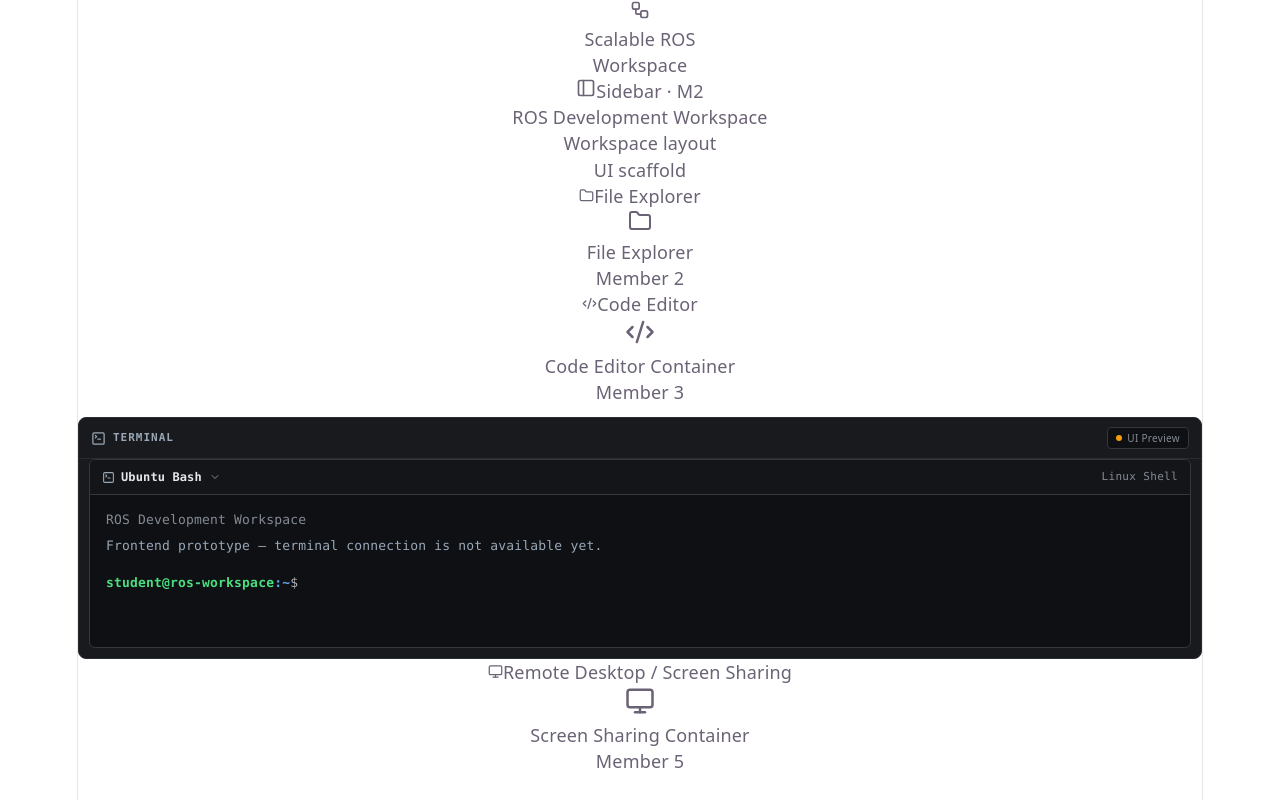
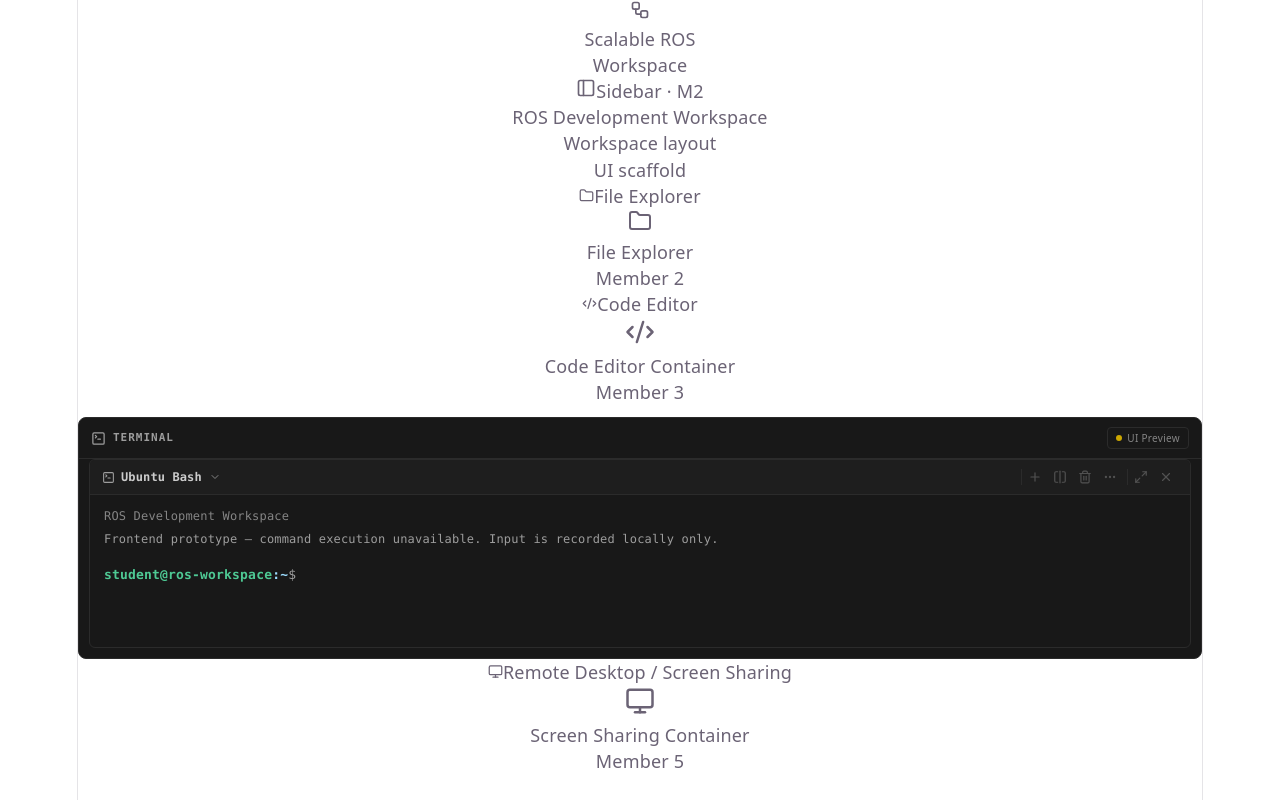
Before and after one commit to Raghavendra0807/Ros-Platform, a React (Vite) app: page / in a window 1280 px wide. Built offline with nearby package versions, Linux system fonts and the light colour scheme.

Commit message:
more features of the terminal

```diff
--- a/src/components/Terminal.jsx
+++ b/src/components/Terminal.jsx
@@ -5,9 +5,16 @@
  * Assigned contributor: Terminal panel — Member 4
  *
  * Purpose:
- *   Renders the Terminal placeholder panel for the Scalable ROS Platform workspace.
- *   UI-only — no shell execution, no WebSocket, no backend connection.
- *   Styled after a Windows Terminal-inspired tab interface embedded in the browser.
+ *   Renders an interactive Terminal placeholder for the Scalable ROS Platform workspace.
+ *   Accepts keyboard input locally (React state only).
+ *   No shell execution, no WebSocket, no backend connection.
+ *   Styled after VS Code Dark Modern / Windows Terminal.
+ *
+ * Functional boundary:
+ *   - Typed text is displayed immediately after the prompt.
+ *   - Enter preserves the submitted line and opens a fresh prompt.
+ *   - No command output is generated or fabricated.
+ *   - Backend integration (ttyd / xterm.js) belongs to a future sprint.
  *
  * Integration note for the integrator (App.jsx owner):
  *   1. import TerminalPanel from './components/Terminal';
@@ -15,32 +22,46 @@
  *      <TerminalPanel />
  */
 
-import { SquareTerminal, ChevronDown } from 'lucide-react';
+import { useState, useRef } from 'react';
+import {
+  SquareTerminal,
+  ChevronDown,
+  Plus,
+  SplitSquareHorizontal,
+  Trash2,
+  MoreHorizontal,
+  Maximize2,
+  X,
+} from 'lucide-react';
 
 /* ─────────────────────────────────────────────────────────────────────────────
-   Design tokens — mirrored from the integrator's established App.jsx palette.
+   Design tokens — VS Code Dark Modern palette.
    Tailwind CSS is NOT required; all values are plain CSS strings.
 ───────────────────────────────────────────────────────────────────────────── */
 const T = {
-  cardBg:       '#181a1d',   /* outer panel surface                  */
-  viewportBg:   '#0e1013',   /* terminal viewport — deepest surface  */
-  tabBarBg:     '#131518',   /* tab-strip surface, slightly lighter  */
-  borderOuter:  '#292c30',   /* panel / header border                */
-  borderInner:  '#34373c',   /* inner dividers, badge outlines       */
-  textPrimary:  '#e5e7eb',   /* main terminal text                   */
-  textSec:      '#9aa7b7',   /* secondary labels, icon tint          */
-  textMuted:    '#858b95',   /* muted / dimmed lines                 */
-  accent:       '#c084fc',   /* cursor accent                        */
-  statusAmber:  '#f59e0b',   /* UI Preview dot                       */
-  promptGreen:  '#4ade80',   /* user@host green — standard bash      */
-  promptBlue:   '#60a5fa',   /* cwd blue                             */
-  mono: "ui-monospace, SFMono-Regular, Menlo, Monaco, Consolas, 'Courier New', monospace",
+  cardBg:      '#181818',   /* outer panel surface — VS Code editor bg      */
+  viewportBg:  '#181818',   /* terminal viewport — same depth as panel      */
+  tabBarBg:    '#1E1E1E',   /* tab strip — one step lighter                 */
+  borderOuter: '#2B2B2B',   /* panel / header border                        */
+  borderInner: '#2B2B2B',   /* inner dividers, badge outlines               */
+  textPrimary: '#CCCCCC',   /* VS Code default foreground                   */
+  textSec:     '#9D9D9D',   /* secondary labels, icon tint                  */
+  textMuted:   '#858585',   /* muted / disabled text                        */
+  focusBlue:   '#0078D4',   /* VS Code blue — toolbar focus ring            */
+  statusAmber: '#CCA700',   /* VS Code warning yellow — UI Preview dot      */
+  promptGreen: '#4EC994',   /* subdued bash user@host green                 */
+  promptCyan:  '#9CDCFE',   /* VS Code variable cyan — cwd path             */
+  caretCol:    '#CCCCCC',   /* neutral cursor — matches primary text        */
+  /* Cascadia Code/Mono first (VS Code / Windows Terminal default);
+     degrades cleanly to Consolas on machines without those fonts installed. */
+  mono: "'Cascadia Code', 'Cascadia Mono', Consolas, 'Courier New', monospace",
 };
 
 /* ─────────────────────────────────────────────────────────────────────────────
    Style map — React inline style objects.
 ───────────────────────────────────────────────────────────────────────────── */
 const S = {
+
   /* ── Outer panel card ── */
   section: {
     marginTop:       '12px',
@@ -54,7 +75,7 @@ const S = {
     flex:            '1 1 auto',
   },
 
-  /* ── Outer panel header bar (40 px, matches other panels) ── */
+  /* ── Outer panel header bar (40 px) ── */
   outerHeader: {
     display:         'flex',
     alignItems:      'center',
@@ -134,7 +155,7 @@ const S = {
     minHeight:       '170px',
   },
 
-  /* ── Windows Terminal-style tab strip ── */
+  /* ── Tab strip ── */
   tabStrip: {
     display:         'flex',
     alignItems:      'center',
@@ -151,10 +172,10 @@ const S = {
     gap:        '6px',
   },
   tabLabel: {
-    fontSize:   '12px',
-    fontWeight: 600,
-    color:      T.textPrimary,
-    whiteSpace: 'nowrap',
+    fontSize:      '12px',
+    fontWeight:    600,
+    color:         T.textPrimary,
+    whiteSpace:    'nowrap',
     letterSpacing: '0.01em',
   },
   tabChevron: {
@@ -162,92 +183,159 @@ const S = {
     marginLeft: '1px',
     flexShrink: 0,
   },
-  tabRight: {
-    fontSize:      '11px',
-    color:         T.textMuted,
-    letterSpacing: '0.03em',
-    whiteSpace:    'nowrap',
-    userSelect:    'none',
+
+  /* Thin separator between tab and toolbar */
+  toolbarDivider: {
+    width:           '1px',
+    height:          '16px',
+    backgroundColor: T.borderInner,
+    flexShrink:      0,
+    marginLeft:      '4px',
   },
 
-  /* ── Viewport body ── */
-  body: {
-    flex:       '1 1 auto',
-    padding:    '14px 16px',
-    overflowY:  'auto',
-    color:      T.textPrimary,
-    textAlign:  'left',            /* override #root { text-align: center } in index.css */
+  /* Toolbar icon group */
+  toolbarGroup: {
+    display:    'flex',
+    alignItems: 'center',
+    gap:        '1px',
+    flexShrink: 0,
   },
 
-  /* Dimmed context line — same size as body for monospace rhythm */
+  /* Individual toolbar button — disabled / prototype */
+  toolBtn: {
+    display:         'inline-flex',
+    alignItems:      'center',
+    justifyContent:  'center',
+    width:           '24px',
+    height:          '24px',
+    padding:         '0',
+    border:          'none',
+    borderRadius:    '3px',
+    backgroundColor: 'transparent',
+    color:           T.textMuted,
+    opacity:         0.5,
+    cursor:          'default',
+    flexShrink:      0,
+    transition:      'background-color 0.1s ease',
+  },
+
+  /* ── Viewport body (scrollable terminal area) ── */
+  body: {
+    flex:      '1 1 auto',
+    padding:   '12px 14px 14px',
+    overflowY: 'auto',
+    color:     T.textPrimary,
+    textAlign: 'left',         /* override #root { text-align: center } in index.css */
+    cursor:    'text',         /* communicate that the area accepts text input */
+  },
+
+  /* Context line — muted, top of body */
   contextLine: {
-    fontSize:     '13px',
+    fontSize:     '12px',
     color:        T.textMuted,
-    marginBottom: '4px',
+    marginBottom: '3px',
     userSelect:   'none',
   },
 
-  /* Prototype notice — one step below context, above prompt */
+  /* Prototype notice */
   noticeLine: {
-    fontSize:     '13px',
+    fontSize:     '12px',
     color:        T.textSec,
-    marginBottom: '16px',
+    marginBottom: '14px',
+    userSelect:   'none',
   },
 
-  /* Prompt row — flex, all tokens flush against each other */
+  /* ── Prompt shared styles ── */
   promptRow: {
     display:    'flex',
     alignItems: 'center',
-    flexWrap:   'wrap',
+    flexWrap:   'nowrap',        /* keep prompt on one line */
+    minWidth:   '0',
   },
-  /* green: student@ros-workspace */
   promptUser: {
     color:      T.promptGreen,
     fontWeight: 600,
+    flexShrink: 0,
   },
-  /* blue accent: :~ */
   promptCwd: {
-    color:      T.promptBlue,
+    color:      T.promptCyan,
     fontWeight: 600,
+    flexShrink: 0,
   },
-  /* neutral: $ with a single space before cursor */
   promptSym: {
-    color:        T.textPrimary,
-    opacity:      0.75,
-    marginRight:  '4px',
+    color:       T.textPrimary,
+    opacity:     0.75,
+    marginRight: '4px',
+    flexShrink:  0,
   },
-  cursor: {
-    display:         'inline-block',
-    width:           '8px',
-    height:          '15px',
-    backgroundColor: T.accent,
-    verticalAlign:   'middle',
-    animation:       'ros-terminal-blink 1.1s step-end infinite',
-    borderRadius:    '1px',
+
+  /* ── History lines (submitted, read-only) ── */
+  historyLine: {
+    display:    'flex',
+    alignItems: 'center',
+    flexWrap:   'wrap',
+    lineHeight: '1.65',
+  },
+  historyText: {
+    color:     T.textPrimary,
+    whiteSpace: 'pre',
+  },
+
+  /* ── Live input field ── */
+  termInput: {
+    flex:            '1 1 auto',
+    minWidth:        '1px',      /* prevent input collapsing to zero width */
+    maxWidth:        '100%',
+    background:      'transparent',
+    border:          'none',
+    outline:         'none',
+    color:           T.textPrimary,
+    fontFamily:      T.mono,
+    fontSize:        '13px',
+    lineHeight:      '1.65',
+    padding:         '0',
+    margin:          '0',
+    caretColor:      T.caretCol, /* neutral #CCCCCC cursor — not purple */
+    whiteSpace:      'pre',
   },
 };
 
-/* ── Cursor keyframe injected once ── */
-const BLINK_CSS = `
-  @keyframes ros-terminal-blink {
-    0%, 100% { opacity: 1; }
-    50%       { opacity: 0; }
+/* ─────────────────────────────────────────────────────────────────────────────
+   Injected CSS — toolbar hover / focus states + custom scrollbar.
+   Keeps all interactive styles out of inline objects where :pseudo unsupported.
+───────────────────────────────────────────────────────────────────────────── */
+const TERMINAL_CSS = `
+  /* VS Code Dark Modern hover */
+  .ros-tb-btn:hover { background-color: #252526; }
+  /* Keyboard focus ring — VS Code accent blue */
+  .ros-tb-btn:focus-visible {
+    outline: 1px solid #0078D4;
+    outline-offset: 1px;
+    border-radius: 3px;
   }
+  /* Slim scrollbar for the terminal body */
+  .ros-terminal-body::-webkit-scrollbar { width: 6px; }
+  .ros-terminal-body::-webkit-scrollbar-track { background: transparent; }
+  .ros-terminal-body::-webkit-scrollbar-thumb {
+    background: #2B2B2B;
+    border-radius: 3px;
+  }
+  /* Remove browser default focus ring from the input; caret handles feedback */
+  .ros-term-input { outline: none; }
 `;
 
-function BlinkStyle() {
-  return <style>{BLINK_CSS}</style>;
+function TerminalStyles() {
+  return <style>{TERMINAL_CSS}</style>;
 }
 
 /* ─────────────────────────────────────────────────────────────────────────────
    Sub-components
 ───────────────────────────────────────────────────────────────────────────── */
 
-/** Outer panel header — matches the card header pattern of all other panels */
+/** Outer panel header — 40 px, matches teammate panel card pattern */
 function OuterHeader() {
   return (
     <div style={S.outerHeader}>
-      {/* Left: icon + TERMINAL label */}
       <div style={S.outerHeaderLeft}>
         <SquareTerminal
           size={15}
@@ -256,10 +344,8 @@ function OuterHeader() {
         />
         <span style={S.outerHeaderTitle}>Terminal</span>
       </div>
-
-      {/* Right: UI Preview badge */}
       <div style={S.outerHeaderRight}>
-        <span style={S.uiBadge} title="UI prototype — no backend connection">
+        <span style={S.uiBadge} title="UI prototype — command execution not connected">
           <span style={S.uiBadgeDot} />
           UI Preview
         </span>
@@ -268,11 +354,31 @@ function OuterHeader() {
   );
 }
 
-/** Windows Terminal-style tab strip inside the dark viewport card */
+/**
+ * Prototype toolbar button — disabled for this milestone.
+ * Tooltip communicates the future capability without implying it exists.
+ */
+function ToolBtn({ icon: Icon, label, title }) {
+  return (
+    <button
+      style={S.toolBtn}
+      className="ros-tb-btn"
+      title={title}
+      aria-label={label}
+      aria-disabled="true"
+      /* No onClick — intentionally non-functional in UI prototype */
+    >
+      <Icon size={14} aria-hidden="true" />
+    </button>
+  );
+}
+
+/** Windows Terminal-style tab strip with VS Code-inspired toolbar */
 function TabStrip() {
+  const PROTO = '— not available in UI prototype (27 Oct 2026)';
   return (
     <div style={S.tabStrip}>
-      {/* Left: icon · Ubuntu Bash · chevron */}
+      {/* Left: profile selector */}
       <div style={S.tabLeft}>
         <SquareTerminal
           size={13}
@@ -287,46 +393,130 @@ function TabStrip() {
         />
       </div>
 
-      {/* Right: shell type label */}
-      <span style={S.tabRight}>Linux Shell</span>
-    </div>
-  );
-}
-
-/** Scrollable terminal viewport body */
-function ViewportBody() {
-  return (
-    <div style={S.body}>
-      {/* Context label */}
-      <p style={S.contextLine}>ROS Development Workspace</p>
-
-      {/* Prototype notice — clearly marked as placeholder */}
-      <p style={S.noticeLine}>
-        Frontend prototype&nbsp;— terminal connection is not available yet.
-      </p>
-
-      {/* Static illustrative prompt — decorative only, no input or execution */}
-      <div style={S.promptRow} aria-label="Placeholder shell prompt">
-        {/* green  */ }<span style={S.promptUser}>student@ros-workspace</span>
-        {/* blue   */ }<span style={S.promptCwd}>:~</span>
-        {/* symbol */ }<span style={S.promptSym}>$</span>
-        {/* cursor — decorative blink, aria-hidden */}
-        <span style={S.cursor} aria-hidden="true" />
+      {/* Right: action toolbar — all disabled for this milestone */}
+      <div style={S.toolbarGroup} role="toolbar" aria-label="Terminal actions (prototype — unavailable)">
+        <div style={S.toolbarDivider} aria-hidden="true" />
+        <ToolBtn icon={Plus}                  label="New terminal (unavailable)"   title={`New Terminal ${PROTO}`} />
+        <ToolBtn icon={SplitSquareHorizontal} label="Split terminal (unavailable)" title={`Split Terminal ${PROTO}`} />
+        <ToolBtn icon={Trash2}                label="Clear terminal (unavailable)" title={`Clear Terminal ${PROTO}`} />
+        <ToolBtn icon={MoreHorizontal}        label="More actions (unavailable)"   title={`More Actions ${PROTO}`} />
+        <div style={S.toolbarDivider} aria-hidden="true" />
+        <ToolBtn icon={Maximize2}             label="Maximize panel (unavailable)" title={`Maximize Panel ${PROTO}`} />
+        <ToolBtn icon={X}                     label="Close terminal (unavailable)" title={`Close Terminal ${PROTO}`} />
       </div>
     </div>
   );
 }
 
-/** Dark terminal viewport card — tab strip + body */
+/**
+ * Interactive terminal body.
+ *
+ * Accepts keyboard input via a controlled <input> element.
+ * Enter submits the current line to local history (no command execution).
+ * All output is strictly local React state — no shell, no eval, no network.
+ */
+function TerminalBody() {
+  const [history, setHistory] = useState([]); /* submitted prompt lines */
+  const [input,   setInput]   = useState('');
+  const inputRef = useRef(null);
+  const bodyRef  = useRef(null);
+
+  /** Focus the input whenever the terminal area is clicked */
+  const focusInput = () => inputRef.current?.focus();
+
+  /** Scroll the body to the bottom (called after state update) */
+  const scrollToBottom = () => {
+    requestAnimationFrame(() => {
+      if (bodyRef.current) {
+        bodyRef.current.scrollTop = bodyRef.current.scrollHeight;
+      }
+    });
+  };
+
+  /**
+   * Enter: record the line in history, clear the input, scroll down.
+   * All other keys (Backspace, Delete, arrows, Home/End, selection)
+   * are handled natively by the <input> element.
+   */
+  const handleKeyDown = (e) => {
+    if (e.key === 'Enter') {
+      e.preventDefault();
+      setHistory(prev => [...prev, input]);
+      setInput('');
+      scrollToBottom();
+    }
+  };
+
+  return (
+    <div
+      ref={bodyRef}
+      style={S.body}
+      className="ros-terminal-body"
+      onClick={focusInput}
+    >
+      {/* Context label */}
+      <p style={S.contextLine}>ROS Development Workspace</p>
+
+      {/* Prototype notice — always visible, clearly non-functional */}
+      <p style={S.noticeLine}>
+        Frontend prototype&nbsp;— command execution unavailable.
+        Input is recorded locally only.
+      </p>
+
+      {/* History: previously submitted lines (read-only, no output generated) */}
+      {history.map((line, i) => (
+        <div key={i} style={S.historyLine}>
+          <span style={S.promptUser}>student@ros-workspace</span>
+          <span style={S.promptCwd}>:~</span>
+          <span style={S.promptSym}>$</span>
+          {/* space before input text, preserved exactly as typed */}
+          <span style={S.historyText}>&nbsp;{line}</span>
+        </div>
+      ))}
+
+      {/* Active prompt — <input> handles all native editing behaviour */}
+      <div style={S.promptRow}>
+        <span style={S.promptUser}>student@ros-workspace</span>
+        <span style={S.promptCwd}>:~</span>
+        <span style={S.promptSym}>$&nbsp;</span>
+        <input
+          ref={inputRef}
+          type="text"
+          className="ros-term-input"
+          style={S.termInput}
+          value={input}
+          onChange={e => setInput(e.target.value)}
+          onKeyDown={handleKeyDown}
+          spellCheck={false}
+          autoComplete="off"
+          autoCorrect="off"
+          autoCapitalize="none"
+          aria-label="Terminal input — command execution unavailable in UI prototype"
+          aria-describedby="ros-term-notice"
+        />
+      </div>
+
+      {/* Screen-reader accessible notice (hidden visually) */}
+      <span
+        id="ros-term-notice"
+        style={{ position: 'absolute', width: '1px', height: '1px', overflow: 'hidden', clip: 'rect(0,0,0,0)' }}
+      >
+        This is a UI prototype. Commands typed here are not executed.
+      </span>
+    </div>
+  );
+}
+
+/** Dark terminal viewport — tab strip + interactive body */
 function TerminalViewport() {
   return (
     <div
       style={S.viewport}
       role="region"
-      aria-label="Terminal viewport placeholder"
+      aria-label="Terminal viewport — UI prototype, command execution unavailable"
     >
       <TabStrip />
-      <ViewportBody />
+      <TerminalBody />
     </div>
   );
 }
@@ -338,8 +528,8 @@ function TerminalViewport() {
 /**
  * TerminalPanel
  *
- * Self-contained terminal placeholder for the ROS workspace UI.
- * Styled after a Windows Terminal-inspired browser-embedded terminal.
+ * Self-contained interactive terminal placeholder for the ROS workspace UI.
+ * Accepts keyboard input locally. No shell, no backend, no fabricated output.
  *
  * Usage (integrator):
  *   import TerminalPanel from './components/Terminal';
@@ -348,7 +538,7 @@ function TerminalViewport() {
 function TerminalPanel() {
   return (
     <>
-      <BlinkStyle />
+      <TerminalStyles />
       <section style={S.section} aria-label="Terminal panel">
         <OuterHeader />
         <div style={S.viewportWrapper}>
```
